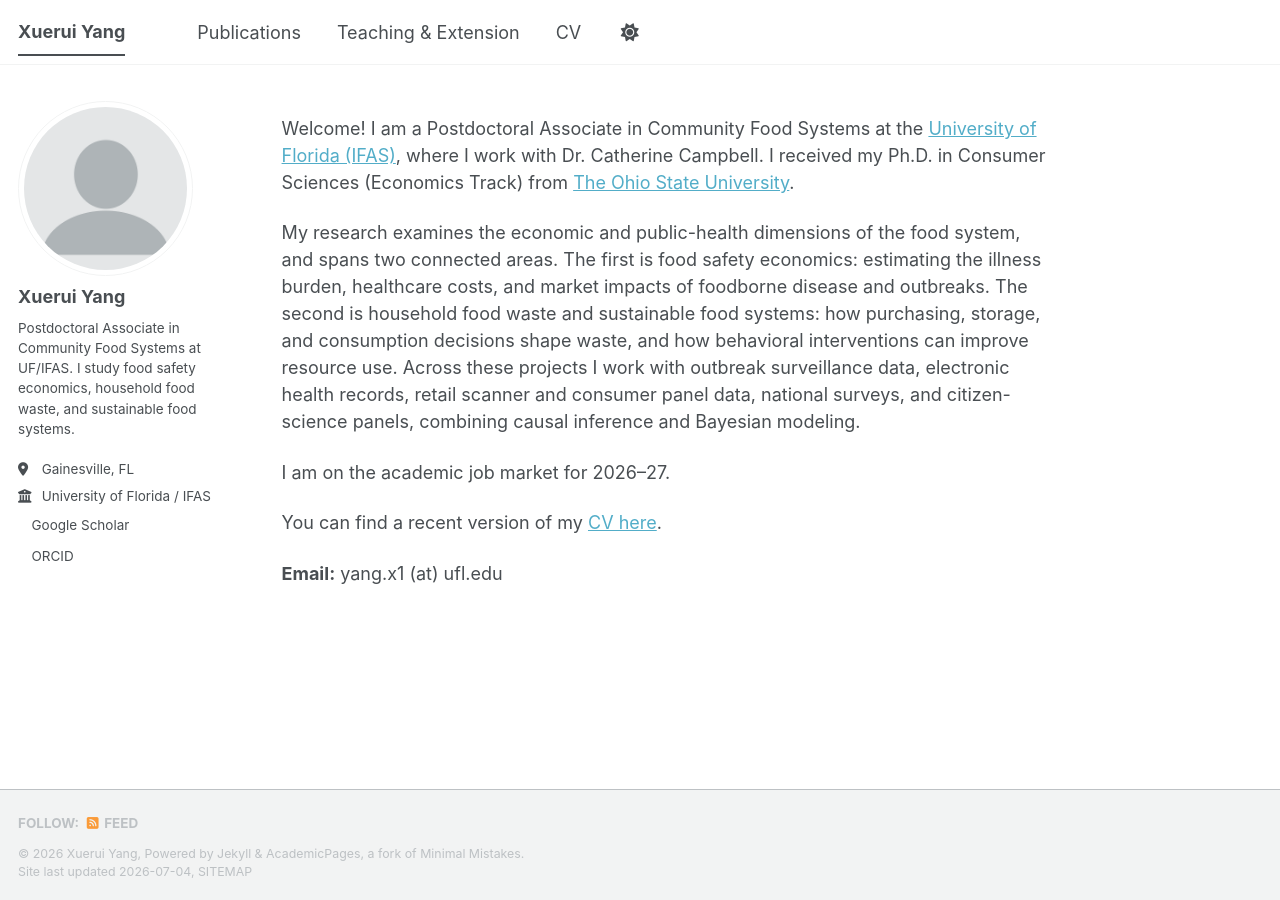
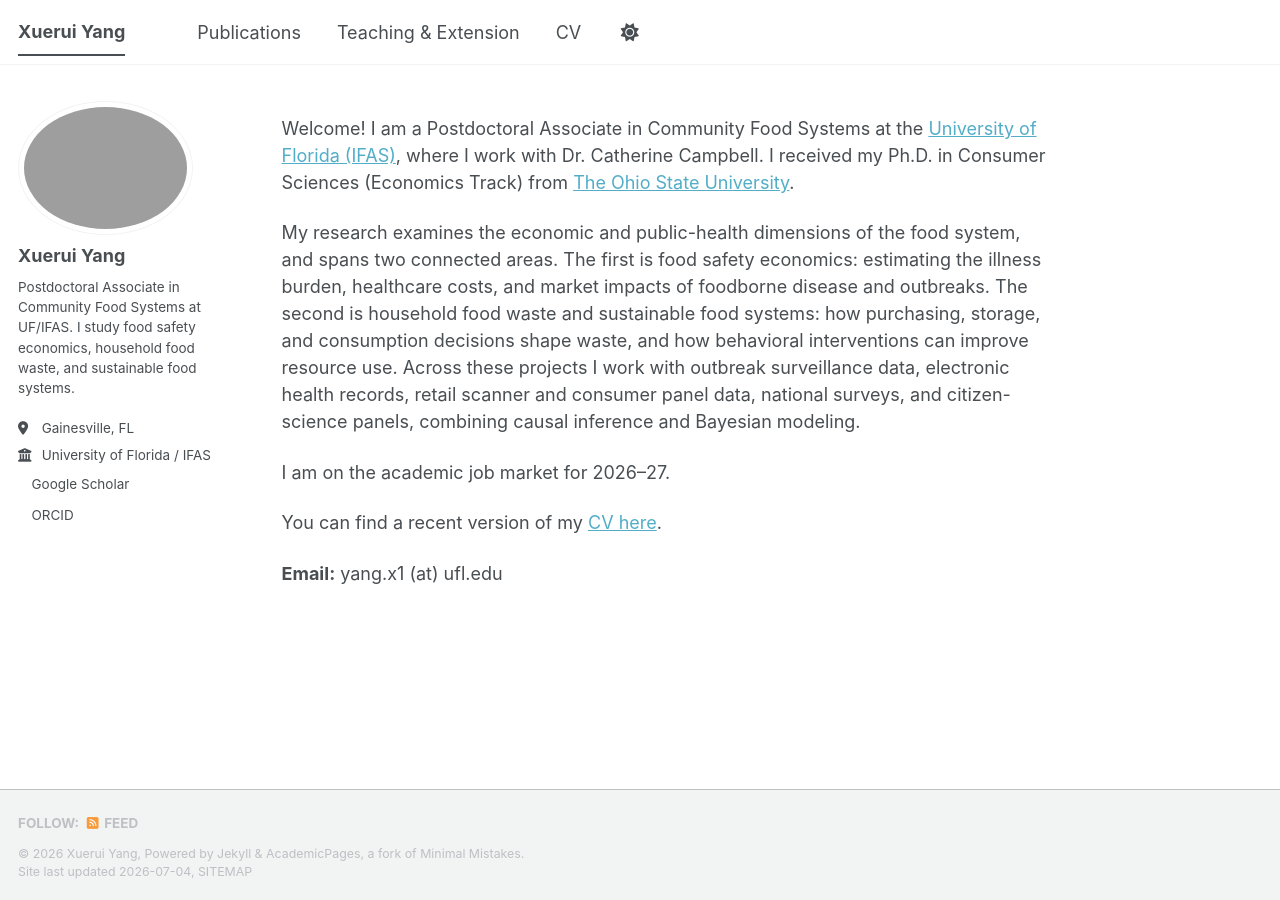
Before and after one commit to xueruiycool/xueruiycool.github.io, a Jekyll site: the page built from _pages/about.md, in a window 1280 px wide. Built offline with Jekyll 4.4.1, drawn with Linux system fonts in a browser that asks for light colours; a style sheet for code colours, icons or effects is not loaded.

Commit message:
Update _config.yml

```diff
--- a/_config.yml
+++ b/_config.yml
@@ -22,7 +22,7 @@ repository               : "xueruiycool/xueruiycool.github.io"
 #               Additional customization can be done by editing /_includes/author-profile.html
 author:
   # Biographic information
-  avatar           : "profile.png"   # drop your headshot at /images/profile.png
+  avatar           : "profile.jpg"   # drop your headshot at /images/profile.png
   name             : "Xuerui Yang"
   pronouns         : # example: "she/her"
   bio              : "Postdoctoral Associate in Community Food Systems at UF/IFAS. I study food safety economics, household food waste, and sustainable food systems."
```
